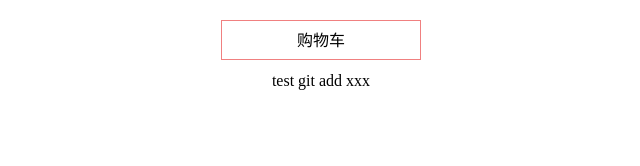
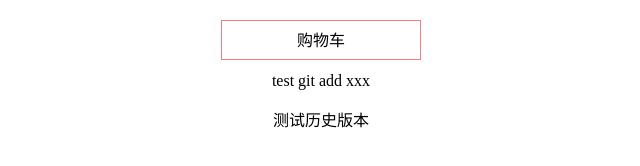
Before and after one commit to xz125/2023TestJs, a plain HTML site: page folder1/js05.html in a window 1280 px wide. Shown: the whole page, without its empty margins (319-959 px from the left). Drawn offline with Linux system fonts and the light colour scheme.

Commit message:
测试历史版本

```diff
--- a/folder1/js05.html
+++ b/folder1/js05.html
@@ -57,6 +57,7 @@
             购物车的相关信息
         </div>
         <div>test git add xxx</div>
+        <div>测试历史版本</div>
     </div>
 
 </body>
```
